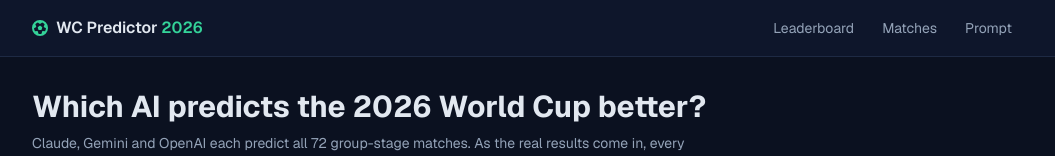
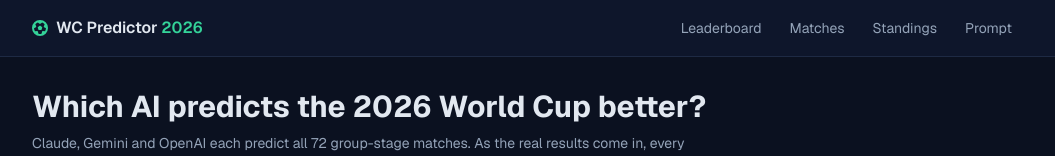
Before and after one commit to willianpinho/worldcup-predictor-2026, a Next.js app: page / in a window 1280 px wide. Shown: the top 156 px of the page, without its empty margins (112-1167 px from the left). Built offline with nearby package versions, Linux system fonts and the light colour scheme; no server answers; the database is empty.

Commit message:
feat(nav): add Standings link after Matches

```diff
--- a/src/components/Nav.tsx
+++ b/src/components/Nav.tsx
@@ -4,6 +4,7 @@ import { FaFutbol } from "react-icons/fa6";
 const links = [
   { href: "/", label: "Leaderboard" },
   { href: "/matches", label: "Matches" },
+  { href: "/standings", label: "Standings" },
   { href: "/prompt", label: "Prompt" },
 ];
 
```
